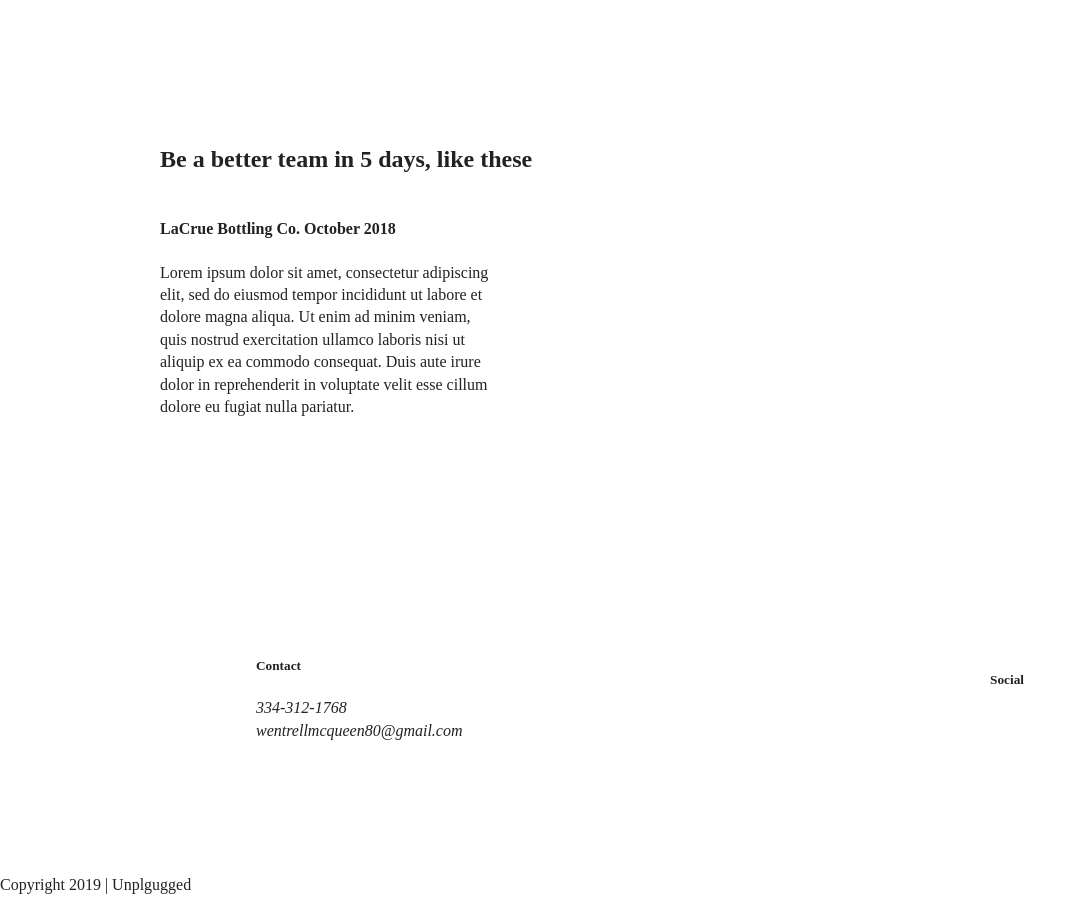
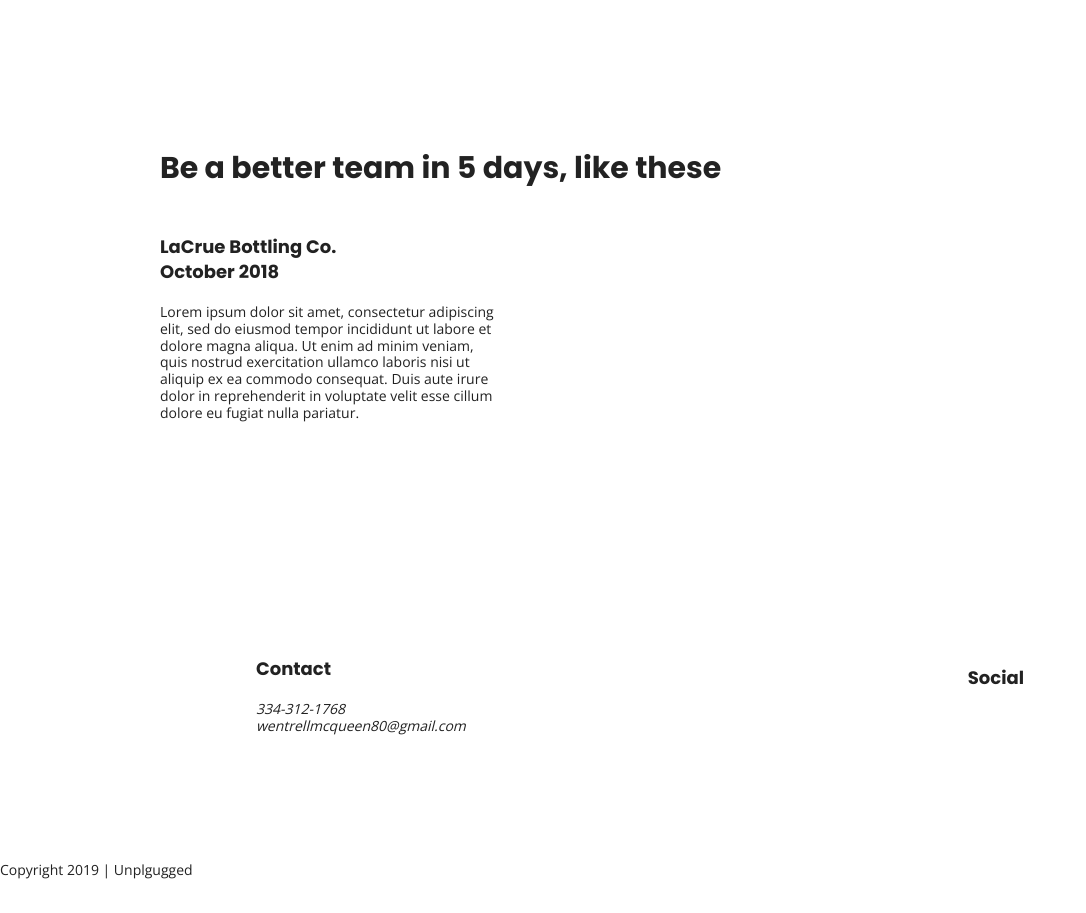
Before and after one commit to wmcqueen9/unplugged, a website: page index.html in a window 1280 px wide. Shown: the part 1640-2553 px from the top of the page, without its empty margins (0-1086 px from the left). Drawn offline with nearby package versions, Linux system fonts and the light colour scheme; files that its build step writes are made by us from their sources; files whose address does not match are found by name.

Commit message:
Added Text style

```diff
--- a/css/main.css
+++ b/css/main.css
@@ -86,7 +86,57 @@
 /* ==========================================================================
    Author's custom styles
    ========================================================================== */
-/*------ Header style ----------*/
+/* General Styles*/
+html{
+  font-size: 16px;
+
+}
+body{
+  font-family: 'Open Sans', sans-serif;
+  font-size: 1em;
+}
+
+ul,ol{
+list-style: none;
+}
+
+a{
+  color: #e2e3ed;
+  text-decoration: none;
+}
+
+h2{
+  font-family: 'Poppins', sans-serif;
+  font-size: 1.875em;
+}
+
+h3,h4{
+  font-family: 'Poppins', sans-serif;
+  font-size: 1.125em;
+  margin:20px 0;
+}
+
+p{
+font-family: 'Open sans', sans-serif;
+font-size:.875em;
+line-height: 1.2;
+
+}
+
+
+address{
+  font-family: 'Open sans', sans-serif;
+
+}
+
+.content-wrapper{
+width:90%;
+margin:50px 0;
+}
+
+
+
+   /*------ Header style ----------*/
 header{
   padding: 15px 0;
 }
@@ -110,6 +160,8 @@
 
 .header-divider{
   width:100%;
+  height: 1px;
+  margin: 10px 0 20px 0;
 }
 
 header
--- a/index.html
+++ b/index.html
@@ -3,6 +3,8 @@
 
 <head>
   <meta charset="utf-8">
+  <!-- Google Fonts -->
+<link href="https://fonts.googleapis.com/css?family=Open+Sans:400,700|Poppins:500,700" rel="stylesheet">
   <title>Unplugged | Retreat</title>
   <meta name="description" content="">
   <meta name="viewport" content="width=device-width, initial-scale=1">
@@ -120,7 +122,7 @@
 
         <article>
           <div>
-          <h4>LaCrue Bottling Co. October 2018</h4>
+          <h3>LaCrue Bottling Co. October 2018</h3>
           <p> Lorem ipsum dolor sit amet, consectetur adipiscing elit, sed do eiusmod tempor incididunt ut labore et dolore magna aliqua. Ut enim ad minim veniam, quis nostrud exercitation ullamco laboris nisi ut aliquip ex ea commodo consequat. Duis aute irure dolor
             in reprehenderit in voluptate velit esse cillum dolore eu fugiat nulla pariatur.
           </p>
@@ -135,7 +137,7 @@
     <div class="content-wrapper">
         <div class="footer-content">
           <div class="contact">
-            <h5>Contact</h5>
+            <h4>Contact</h4>
             <address>
               <p>334-312-1768<br>
               wentrellmcqueen80@gmail.com</p>
@@ -143,7 +145,7 @@
             </address>
           </div>
             <div class="social">
-                  <h5>Social</h5>
+                  <h4>Social</h4>
                 <div class="social-icons">
                   <p><a href="https://www.facebook.com/wentrell.mcqueen1" target="_blank"></a></p>
                   <!--Other social Media sites-->
```
Also changed, not shown: about/index.html (+2 -0 lines), faq/index.html (+2 -0 lines).
